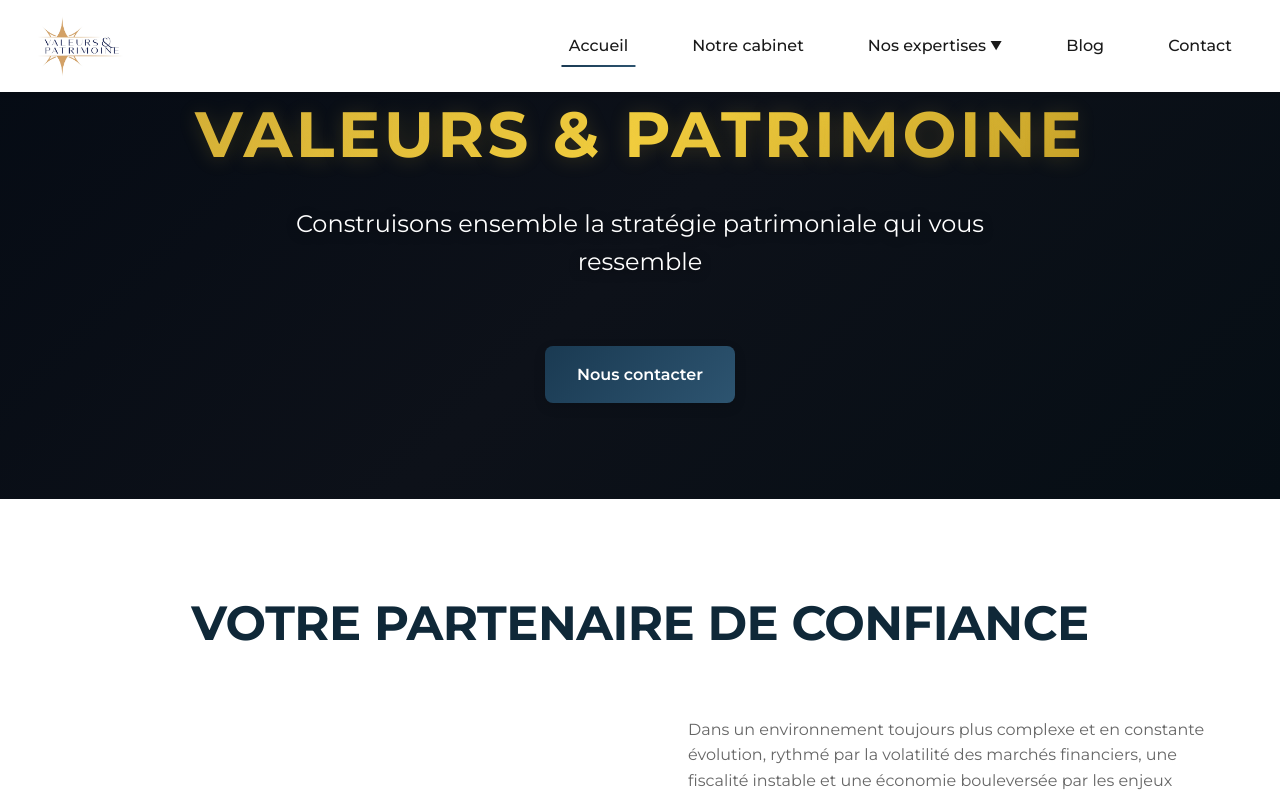
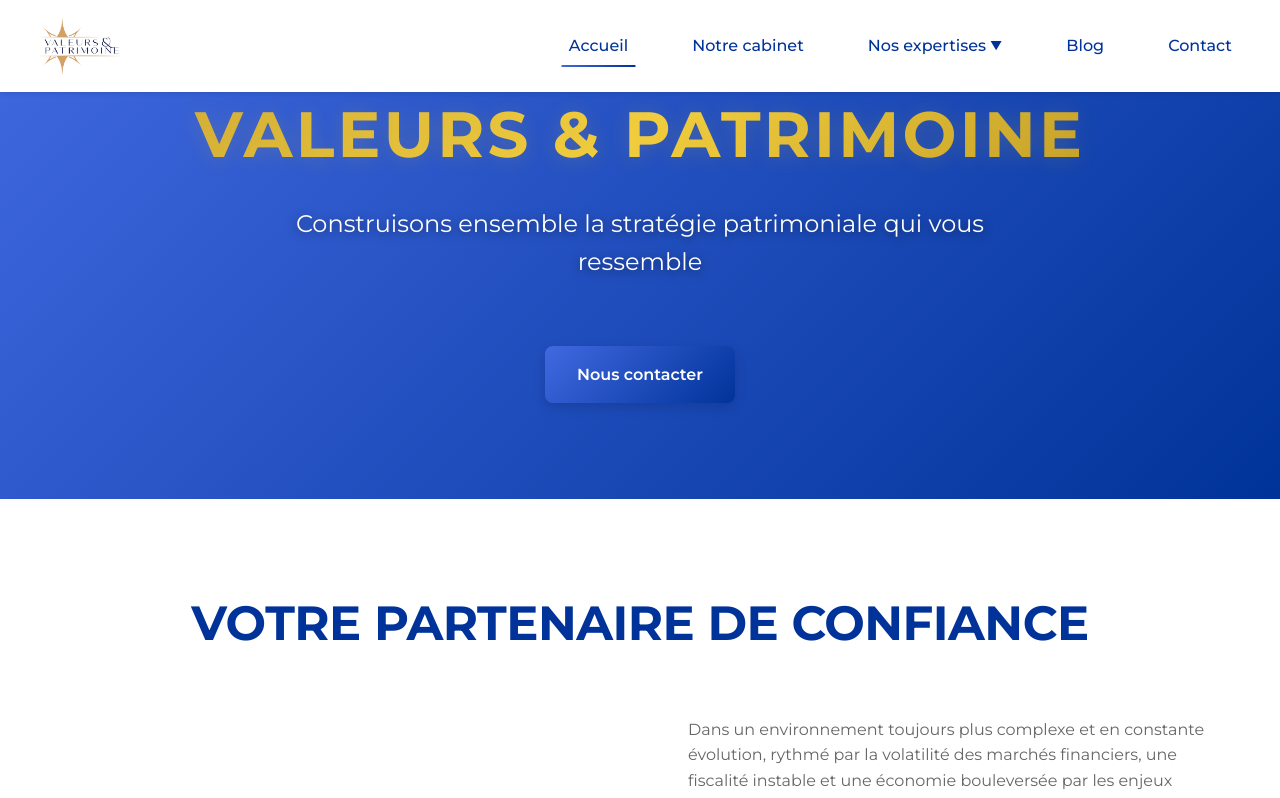
Before and after one commit to RomainVelvetIA/gregory-frison-site-web, a plain HTML site: page index.html in a window 1280 px wide. Shown: the top 798 px of the page. Drawn offline with Linux system fonts and the light colour scheme.

Commit message:
Update design to Royal Blue theme

```diff
--- a/index.css
+++ b/index.css
@@ -5,20 +5,24 @@
 /* === CSS VARIABLES === */
 :root {
   /* Colors */
-  --primary-color: #1a3a52;
-  --primary-dark: #0f2838;
-  --primary-light: #2d5470;
-  --accent-color: #3d6b8f;
+  --primary-color: #4169E1;
+  /* Royal Blue */
+  --primary-dark: #003399;
+  /* Darker Royal Blue */
+  --primary-light: #6495ED;
+  /* Cornflower Blue */
+  --accent-color: #0047AB;
+  /* Cobalt */
   --text-dark: #1a1a1a;
   --text-light: #666666;
   --text-white: #ffffff;
   --bg-white: #ffffff;
   --bg-light: #f8f9fa;
-  --bg-overlay: rgba(26, 58, 82, 0.9);
+  --bg-overlay: rgba(0, 51, 153, 0.9);
 
   /* Gradients */
-  --gradient-primary: linear-gradient(135deg, #1a3a52 0%, #2d5470 100%);
-  --gradient-overlay: linear-gradient(135deg, rgba(26, 58, 82, 0.95) 0%, rgba(45, 84, 112, 0.9) 100%);
+  --gradient-primary: linear-gradient(135deg, #4169E1 0%, #003399 100%);
+  --gradient-overlay: linear-gradient(135deg, rgba(65, 105, 225, 0.95) 0%, rgba(0, 51, 153, 0.9) 100%);
 
   /* Typography */
   --font-primary: 'Montserrat', -apple-system, BlinkMacSystemFont, 'Segoe UI', sans-serif;
@@ -186,7 +190,7 @@
 
 .nav-link {
   padding: var(--spacing-xs) var(--spacing-sm);
-  color: var(--text-dark);
+  color: var(--primary-dark);
   font-weight: 500;
   position: relative;
   transition: color var(--transition-fast);
@@ -306,7 +310,7 @@
   justify-content: center;
   text-align: center;
   overflow: hidden;
-  background: linear-gradient(135deg, #050b14 0%, #0d1119 50%, #060e15 100%);
+  background: var(--gradient-primary);
   padding: var(--spacing-xl) var(--spacing-md);
 }
 
```
